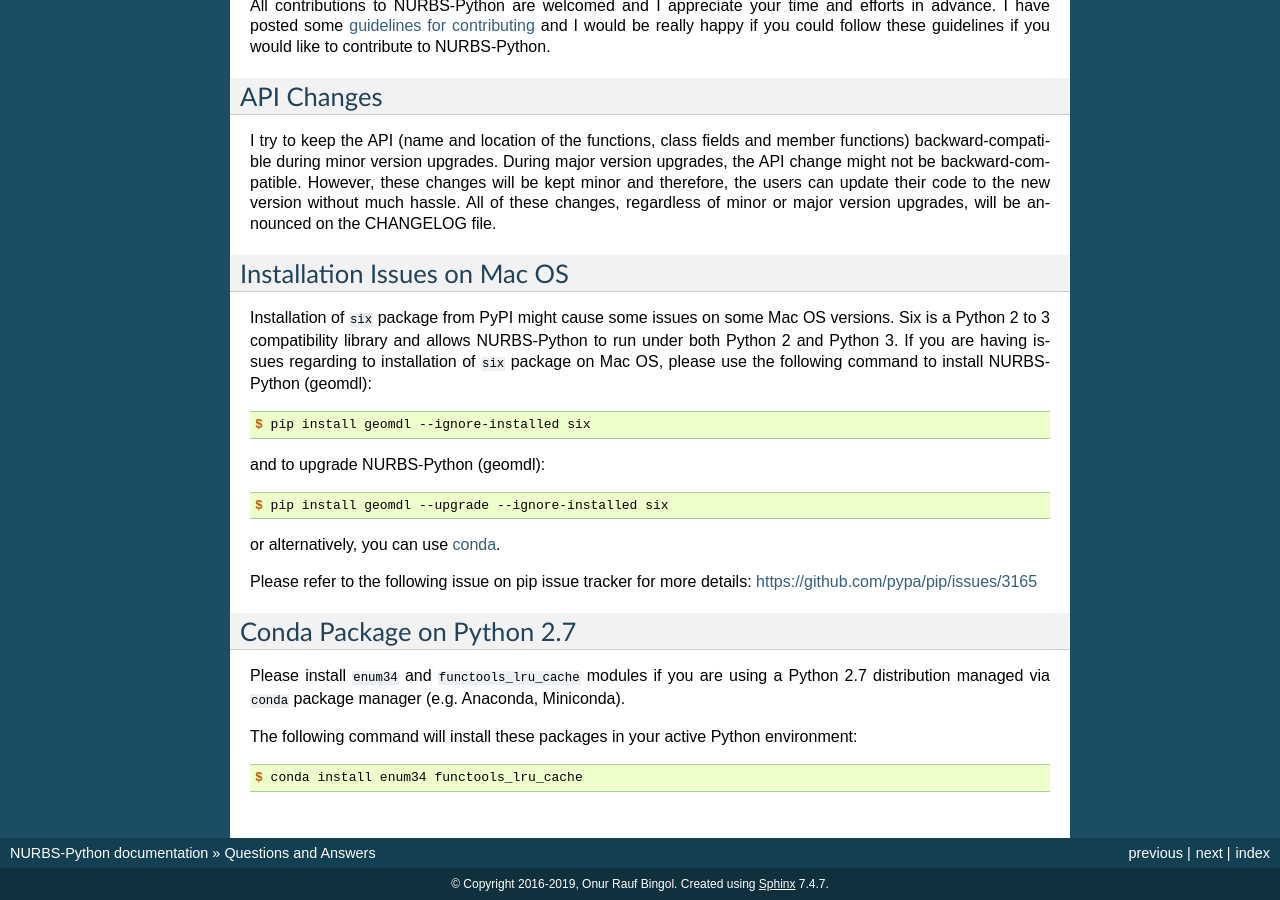
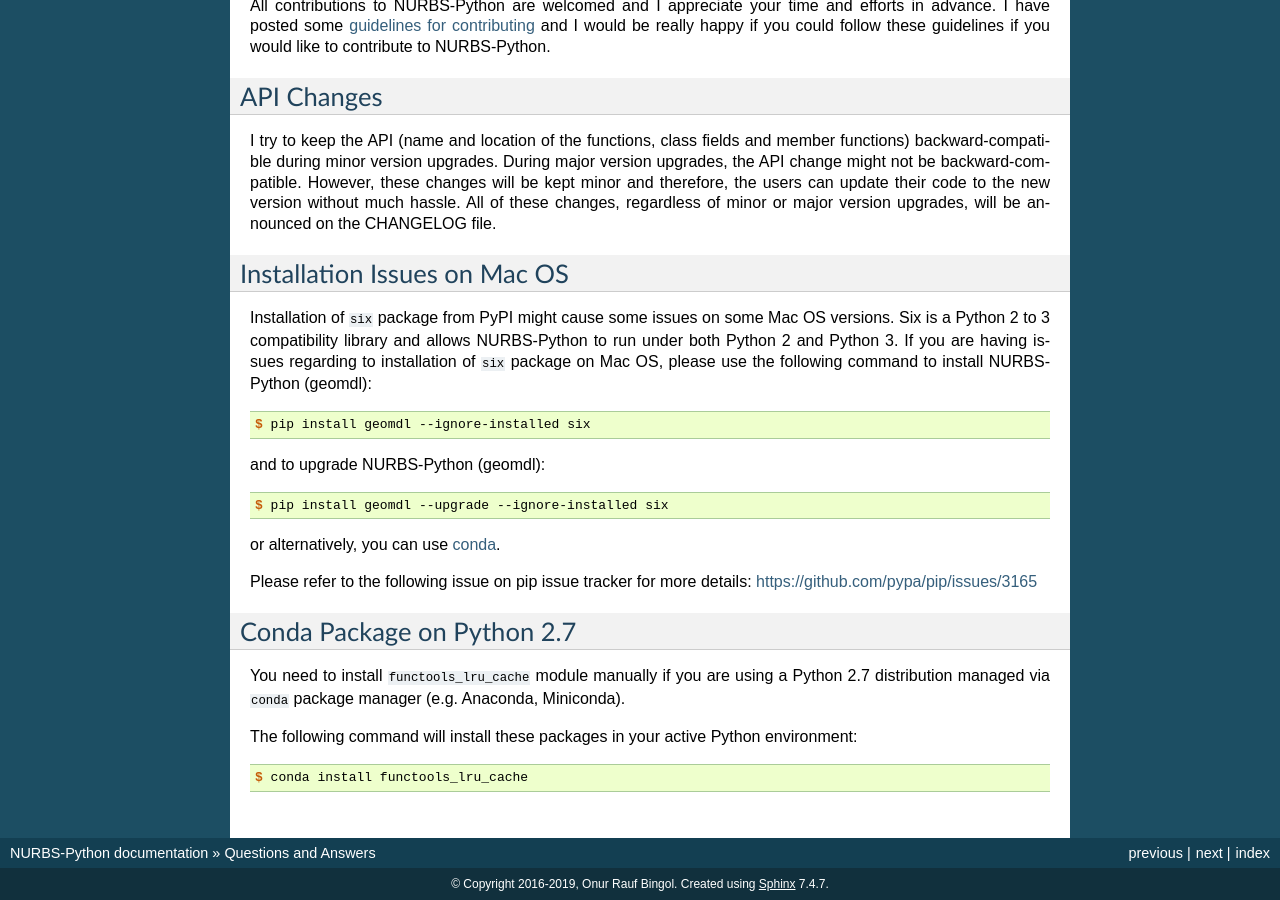
Before and after one commit to orbingol/NURBS-Python, a Sphinx documentation site: the page built from docs/q_a.rst, in a window 1280 px wide and 900 px high, scrolled down 1657 px. Built offline with Sphinx 7.4.7, drawn with Linux system fonts in a browser that asks for light colours; formulas are drawn with MathJax 3.

Commit message:
Get rid of enum34 module

```diff
--- a/docs/q_a.rst
+++ b/docs/q_a.rst
@@ -121,11 +121,11 @@ Please refer to the following issue on pip issue tracker for more details: https
 Conda Package on Python 2.7
 ===========================
 
-Please install ``enum34`` and ``functools_lru_cache`` modules if you are using a Python 2.7 distribution managed via
+You need to install ``functools_lru_cache`` module manually if you are using a Python 2.7 distribution managed via
 ``conda`` package manager (e.g. Anaconda, Miniconda).
 
 The following command will install these packages in your active Python environment:
 
 .. code-block:: console
 
-    $ conda install enum34 functools_lru_cache
+    $ conda install functools_lru_cache
--- a/setup.py
+++ b/setup.py
@@ -229,10 +229,6 @@ if BUILD_FROM_CYTHON or BUILD_FROM_SOURCE:
 # # Required packages for older Python versions
 # required = []
 #
-# # Add Enum type support for Python versions < 3.4
-# if sys.version_info[:2] < (3, 4):
-#     required += ['enum34']
-#
 # # Add LRU cache support for Python versions < 3.3
 # if sys.version_info[:2] < (3, 3):
 #     required += ['backports.functools_lru_cache']
@@ -252,7 +248,7 @@ data = dict(
     url='https://github.com/orbingol/NURBS-Python',
     keywords='NURBS B-Spline curve surface CAD modeling visualization surface-generator',
     packages=packages,
-    install_requires=['six>=1.9.0', 'enum34>=1.1.6', 'backports.functools_lru_cache', 'typing'],
+    install_requires=['six>=1.9.0', 'backports.functools_lru_cache', 'typing'],
     tests_require=["pytest>=3.6.0"],
     cmdclass={"install": InstallCommand, "test": PyTest, 'clean': SetuptoolsClean},
     ext_modules=ext_modules,
```
Also changed, not shown: 3 other files.
